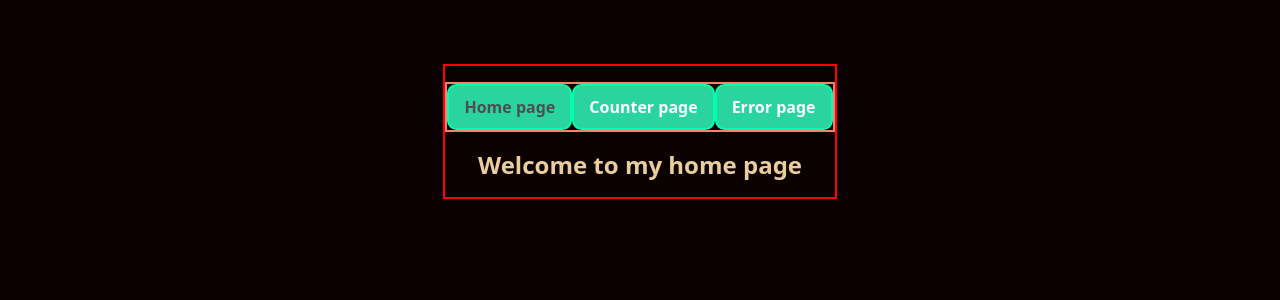
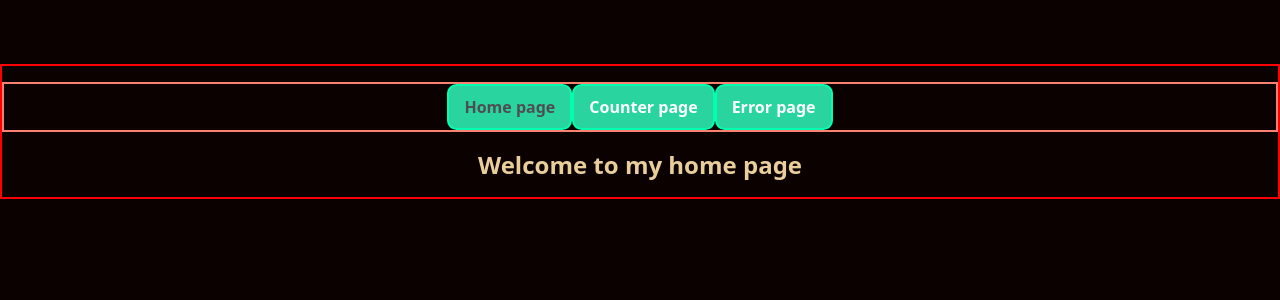
Before and after one commit to Ayomide-Oyeneye/2nd-Semester-Altschoolv2-Exam, a React (Create React App) app: page / in a window 1280 px wide. Shown: the top 300 px of the page. Built offline with nearby package versions, Linux system fonts and the light colour scheme.

Commit message:
Update style.css

```diff
--- a/src/style.css
+++ b/src/style.css
@@ -8,8 +8,6 @@ body {
   font-family: system-ui, sans-serif;
   color: rgba(245, 216, 163, 0.952);
   background-color: rgb(12, 1, 1);
-  display: flex;
-  justify-content: center;
 }
 
 .countContainer {
@@ -89,8 +87,8 @@ h1 {
 }
 .navlink {
   display: flex;
+  justify-content: center;
   border: 2px solid salmon;
-justify-content: space-around;
 padding-inline-start: 0;
 }
 .links {
```
